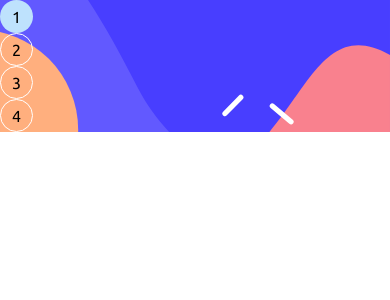
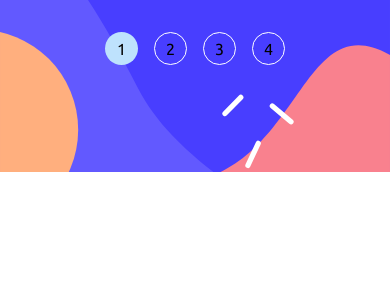
Before and after one commit to omarkarake/angular-multi-step-form, an Angular app: page / in a window 390 px wide. Shown: the top 300 px of the page. Built offline with nearby package versions, Linux system fonts and the light colour scheme.

Commit message:
done working on the nav in mobile

```diff
--- a/src/app/pages/navigation/navigation.component.html
+++ b/src/app/pages/navigation/navigation.component.html
@@ -1,5 +1,5 @@
 <div
-  class="lg:w-[274px] lg:h-[568px] nav-background-mobile w-[100%] lg:nav-background lg:flex lg:flex-col lg:gap-8 lg:pt-10 lg:pl-8"
+  class="lg:w-[274px] lg:h-[568px] nav-background-mobile w-[100%] lg:nav-background lg:flex lg:flex-col lg:gap-8 lg:pt-10 lg:pl-8 flex justify-center h-[172px] gap-4 pt-8"
 >
   <div class="lg:flex lg:gap-4 items-center">
     <div
```
